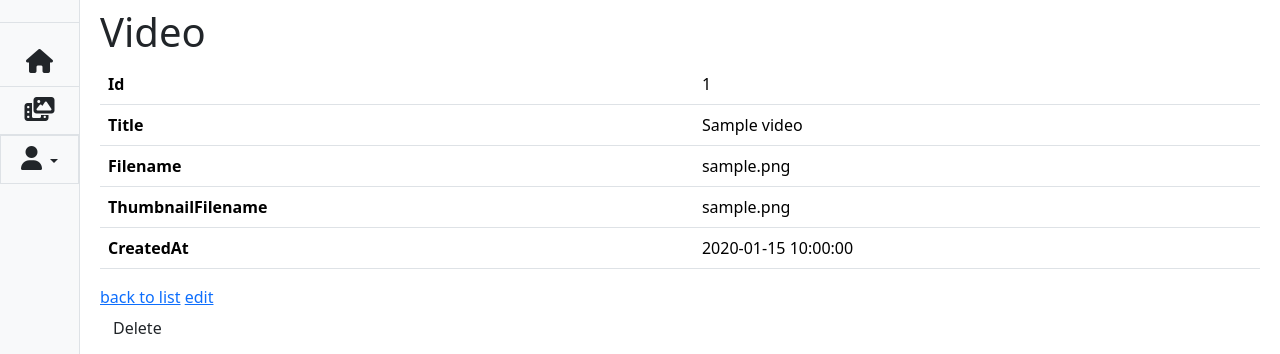
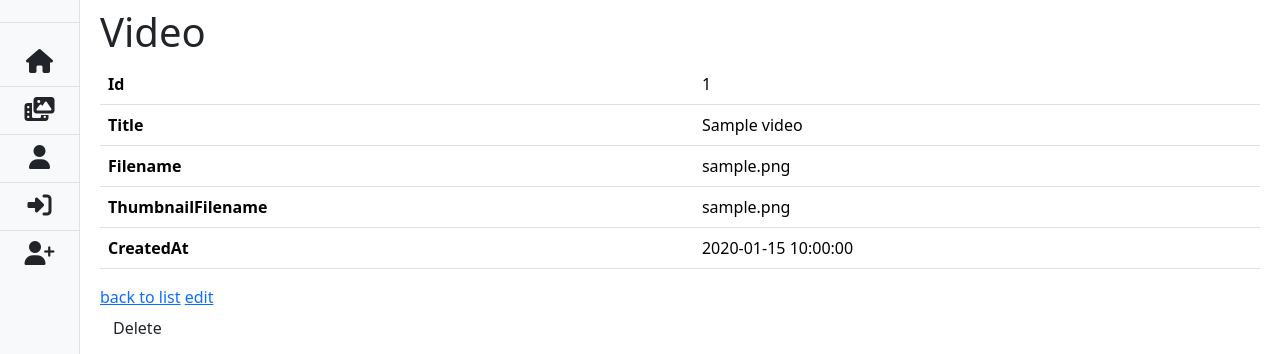
Before and after one commit to bcharthur/Symfony_Youtube, a Symfony app: template templates/api_youtube/show.html.twig in a window 1280 px wide. Shown: the part 62-416 px from the top of the page. Run offline with Twig, Linux system fonts and the light colour scheme; the template is opened without the code that fills it: most values are stand-ins (such as "Sample title", 1, 10 or a date in 2020); some libraries are stand-ins or nearby versions.

Commit message:
Commit derniere MAJ - api youtube downloader

```diff
--- a/templates/base.html.twig
+++ b/templates/base.html.twig
@@ -227,42 +227,39 @@
             <a href="{{ path('app_video_new') }}" class="list-group-item list-group-item-action bg-transparent second-text fw-bold">
                 <i class="fa-solid fa-photo-film"></i> <span>Vidéos</span>
             </a>
+            {% if app.user %}
                 {% if is_granted('ROLE_ADMIN') %}
                     <a href="{{ path('app_user_index') }}" class="list-group-item list-group-item-action bg-transparent second-text fw-bold">
-                    <i class="fa-solid fa-users"></i> <span>Gestions des users</span>
+                        <i class="fa-solid fa-user-gear"></i> <span>Gestion utilisateurs</span>
+                    </a>
+                    <a href="{{ path('app_video_index') }}" class="list-group-item list-group-item-action bg-transparent second-text fw-bold">
+                        <i class="fa-solid fa-video"></i> <span>Gestion vidéos</span>
+                    </a>
+                    <a href="{{ path('app_item_index') }}" class="list-group-item list-group-item-action bg-transparent second-text fw-bold">
+                        <i class="fa-solid fa-box"></i> <span>Gestions des items</span>
+                    </a>
+                    <a href="{{ path('app_categorie_index') }}" class="list-group-item list-group-item-action bg-transparent second-text fw-bold">
+                        <i class="fa-solid fa-tags"></i> <span>Gestion catégories</span>
+                    </a>
+                    <a href="{{ path('app_api_youtube_index') }}" class="list-group-item list-group-item-action bg-transparent second-text fw-bold">
+                        <i class="fa-solid fa-download"></i> <span>API download</span>
+                    </a>
+
+                    <a href="{{ path('app_user_profile', {'id': app.user.id}) }}" class="list-group-item list-group-item-action bg-transparent second-text fw-bold">
+                        <i class="fa-solid fa-user"></i> <span>Vous</span>
                     </a>
                 {% endif %}
-            <a>
-                {% if app.user %}
-                    <div class="dropdown">
-                        <a class="list-group-item list-group-item-action bg-transparent second-text fw-bold dropdown-toggle" href="#" id="userDropdown" role="button" data-bs-toggle="dropdown" aria-expanded="false">
-                            <i class="fa-solid fa-user"></i> <span>Mon Compte</span>
-                        </a>
-                        <ul class="dropdown-menu dropdown-menu-lg-end dropdown-menu-custom" aria-labelledby="userDropdown">
-                            <li><a class="dropdown-item" href="{{ path('app_user_profile', {'id': app.user.id}) }}">Profil</a></li>
-                            <li><a class="dropdown-item" href="/logout">Se déconnecter</a></li>
-
-                            {% if is_granted('ROLE_ADMIN') %}
-                                <li><hr class="dropdown-divider"></li>
-                                <li><a class="dropdown-item" href="{{ path('app_item_index') }}">Gestion items</a></li>
-                                <li><a class="dropdown-item" href="{{ path('app_video_index') }}">Gestion vidéos</a></li>
-                                <li><a class="dropdown-item" href="{{ path('app_user_index') }}">Gestion utilisateurs</a></li>
-                                <li><a class="dropdown-item" href="{{ path('app_categorie_index') }}">Gestion categories</a></li>
-                            {% endif %}
-                        </ul>
-                    </div>
             {% else %}
-                    <div class="dropdown">
-                        <a class="list-group-item list-group-item-action bg-transparent second-text fw-bold dropdown-toggle" href="#" id="authDropdown" role="button" data-bs-toggle="dropdown" aria-expanded="false">
+                <a href="{{ path('app_login') }}" class="list-group-item list-group-item-action bg-transparent second-text fw-bold">
                     <i class="fa-solid fa-user"></i> <span>Connexion</span>
                 </a>
-                        <ul class="dropdown-menu dropdown-menu-lg-end dropdown-menu-custom" aria-labelledby="authDropdown">
-                            <li><a class="dropdown-item" href="{{ path('app_login') }}">Se connecter</a></li>
-                            <li><a class="dropdown-item" href="{{ path('app_register') }}">S'inscrire</a></li>
-                        </ul>
-                    </div>
+                <a href="{{ path('app_login') }}" class="list-group-item list-group-item-action bg-transparent second-text fw-bold">
+                    <i class="fa-solid fa-right-to-bracket"></i> <span>Se connecter</span>
+                </a>
+                <a href="{{ path('app_register') }}" class="list-group-item list-group-item-action bg-transparent second-text fw-bold">
+                    <i class="fa-solid fa-user-plus"></i> <span>S'inscrire</span>
+                </a>
             {% endif %}
-            </a>
         </div>
     </div>
 
--- a/templates/profile/index.html.twig
+++ b/templates/profile/index.html.twig
@@ -37,7 +37,7 @@
                             {% endif %}
                         </p>
                         {% endif %}
-
+                        <a href="/logout">Se déconnecter</a>
                     </div>
                 </div>
             </div>
```
Lines whose indentation alone changed are shown as unchanged.
